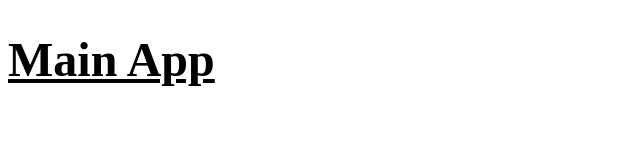
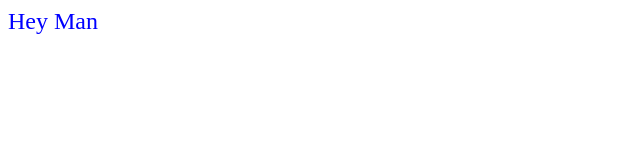
Before and after one commit to coolinmc6/webpack-starter, a React app: page / in a window 1280 px wide. Shown: the whole page, without its empty margins (0-640 px from the left). Built offline with nearby package versions, Linux system fonts and the light colour scheme.

Commit message:
Add material UI, update package.json, and add eslint (not complete)

```diff
--- /dev/null
+++ b/src/components/MuiComponent.js
@@ -0,0 +1,24 @@
+import React from 'react';
+
+import { makeStyles } from '@material-ui/core/styles';
+
+const compStyles = makeStyles((theme) => ({
+  root: {
+    fontSize: 24,
+    color: 'blue',
+    [theme.breakpoints.down('sm')]: {
+      fontSize: 14,
+    }
+  }
+}));
+
+const MuiComponent = () => {
+  const classes = compStyles();
+  return (
+    <div className={classes.root}>
+      Hey Man
+    </div>
+  )
+}
+
+export default MuiComponent;
--- a/src/index.html
+++ b/src/index.html
@@ -8,6 +8,5 @@
 </head>
 <body>
     <div id="root"></div>
-    <script src="main.js"></script>
 </body>
 </html>
--- a/src/index.js
+++ b/src/index.js
@@ -2,11 +2,17 @@ import React from 'react';
 import { render } from 'react-dom';
 import './css/styles.scss';
 
+import MuiComponent from './components/MuiComponent';
+
 const App = () => {
+    const stuff = 5;
+    console.log('hey man')
+
+
     return (
-        <main>
-            <h1>Main App</h1>
-        </main>
+        <div>
+            <MuiComponent />
+        </div>
     )
 }
 
```
Also changed, not shown: package.json (+10 -4 lines), .eslintrc.js (added), readme.md.
